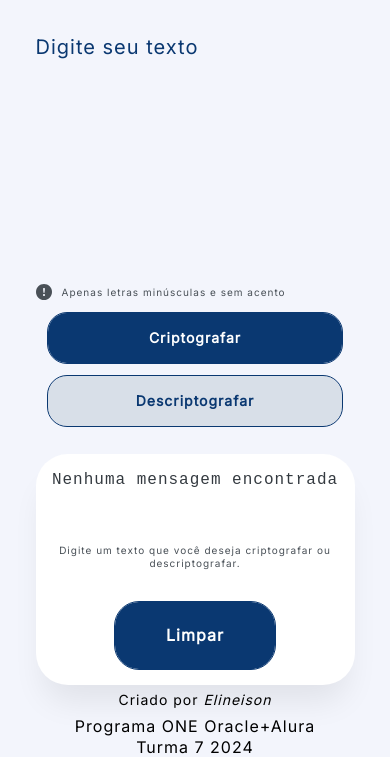
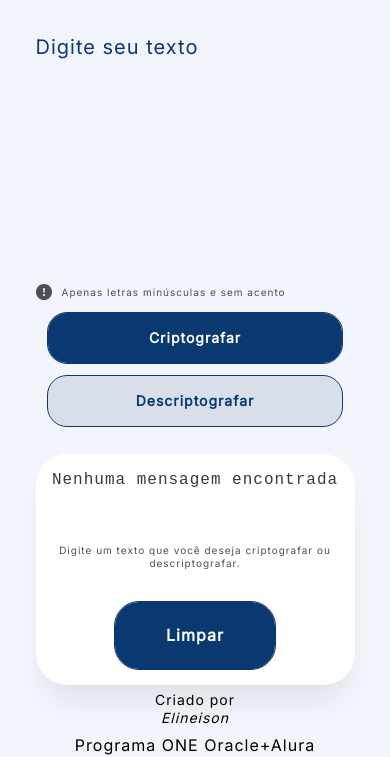
Before and after one commit to Elineison/decodificadorDeTexto, a plain HTML site: page index.html in a window 390 px wide. Shown: the part 97-854 px from the top of the page. Drawn offline with Linux system fonts and the light colour scheme.

Commit message:
responsive add

```diff
--- a/index.html
+++ b/index.html
@@ -45,7 +45,8 @@
         </article>
     </main>
     <footer class="footer ">
-        <h1 class="criador">Criado por
+        <h1 class="criador">Criado por<br>
+
             <a href="https://www.instagram.com/elineison_/" target="_blank" class="usuario" rel="noopener">
                 Elineison<br>
             </a>
```
